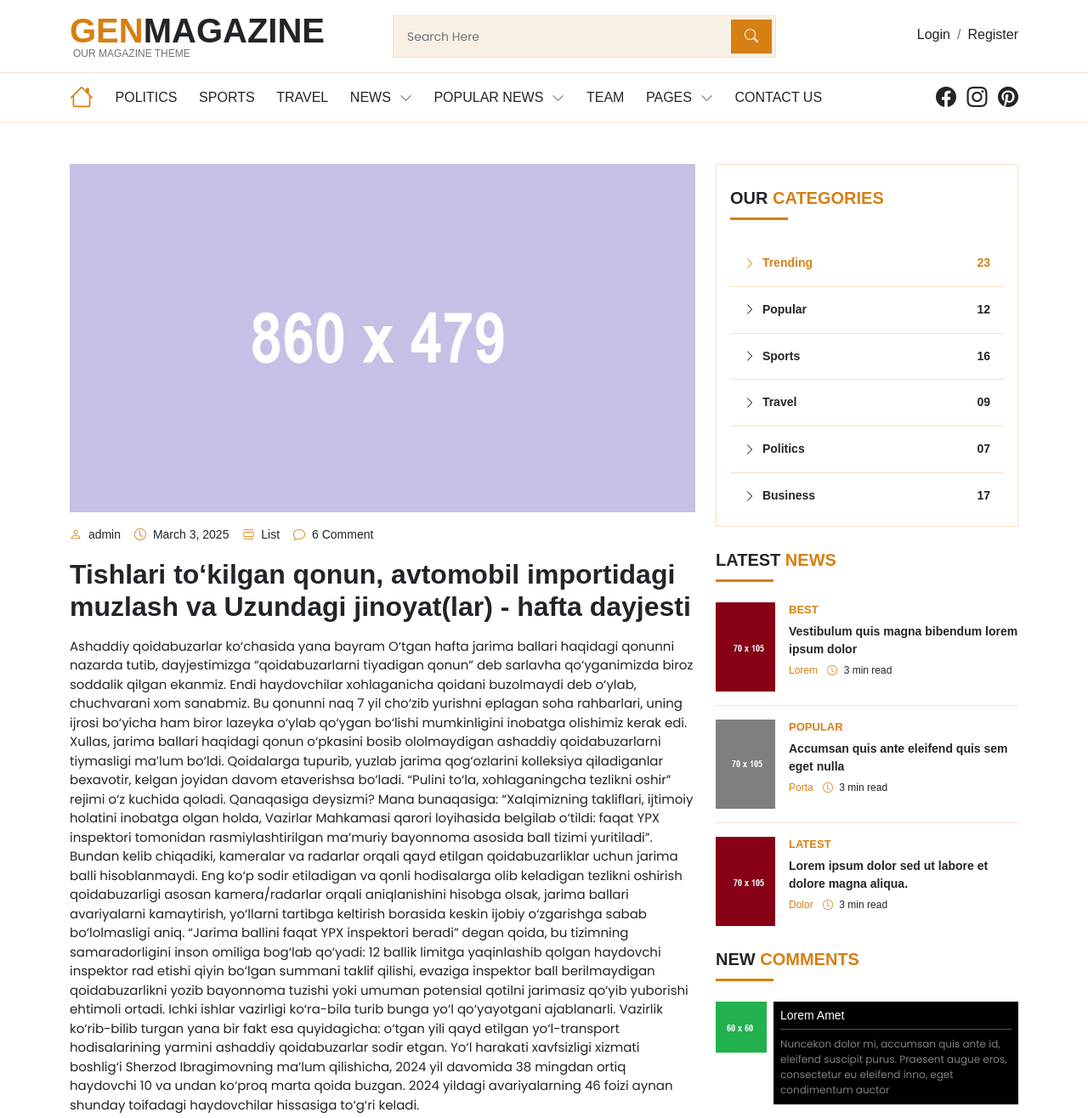
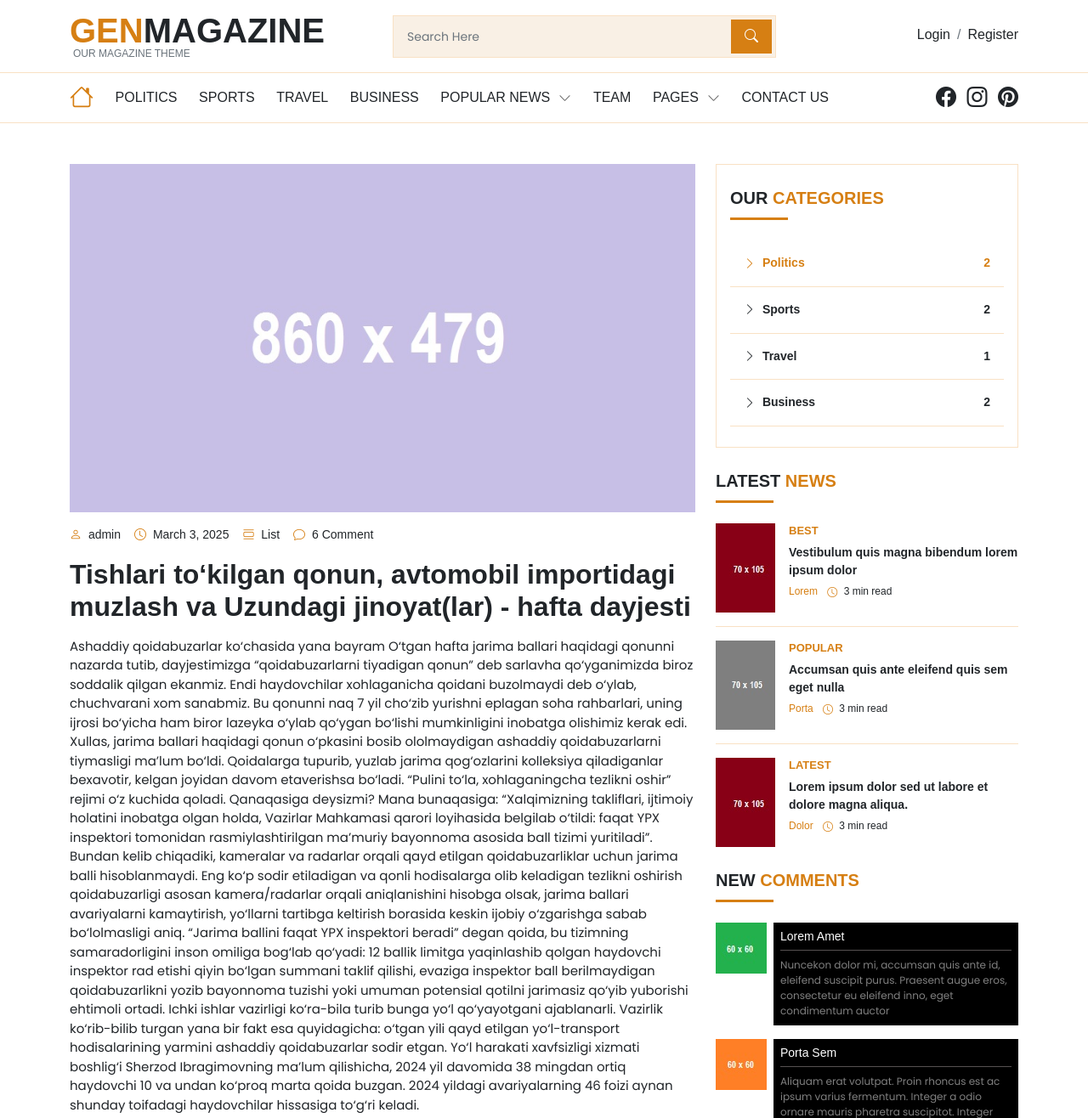
Before and after one commit to ITPARKXonqa/post, a Django app: page /news_detail/6 in a window 1280 px wide. Shown: the top 1316 px of the page at 85% size. Run offline with Django 5.2, Linux system fonts and the light colour scheme; data comes from the database, SQL or seed files in the repository; both versions use the stored data as it was after the commit; some libraries are stand-ins or nearby versions; some web fonts are replaced.

Commit message:
add news detail

```diff
--- a/news/views.py
+++ b/news/views.py
@@ -9,7 +9,6 @@
     model = Post
     template_name = 'home.html'
     context_object_name = 'categories'
-
 
     def get_queryset(self):
         categories = Category.objects.all()
@@ -34,12 +33,23 @@
     def get_context_data(self, **kwargs):
         context = super().get_context_data(**kwargs)
         context['category'] = Category.objects.get(slug=self.kwargs['slug'])
-        context['categories'] = Category.objects.all()
         return context
 
 class NewsDetailView(DetailView):
     model = Post
     template_name = 'news_detail.html'
+    context_object_name = 'post'
+
+    def get_context_data(self, **kwargs):
+        context = super().get_context_data(**kwargs)
+
+        categories = Category.objects.all()
+        data = []
+        for category in categories:
+            posts = Post.objects.filter(category=category).all()
+            data.append({'category': category, 'post_len': len(posts)})
+        context['post_lens'] = data
+        return context
 
 class LoginPageView(TemplateView):
     template_name = 'login.html'
--- a/templates/base.html
+++ b/templates/base.html
@@ -100,20 +100,11 @@
 									Travel
 								</a>
 							</li>
-
-							<li class="nav-item dropdown drop_border">
-								<a class="nav-link dropdown-toggle" href="#" id="navbarDropdown" role="button"
-									data-bs-toggle="dropdown" aria-expanded="false">
-									News<img src="{% static 'image/icons-svg/chevron-down.svg' %}" width="15" height="15"
-										alt="Submenu open/close icon">
+							<li class="nav-item">
+								<a class="nav-link dropdown-toggle" href="{% url 'category_posts' slug='business' %}" title="Visit home page">
+									Business
 								</a>
-								<ul class="dropdown-menu drop_1 shadow" aria-labelledby="navbarDropdown">
-									<li><a class="dropdown-item" href="news.html"> News</a></li>
-									<li><a class="dropdown-item border-0" href="news_detail.html"> News Detail</a></li>
-								</ul>
 							</li>
-
-
 							<li class="nav-item dropdown drop_border">
 								<a class="nav-link dropdown-toggle" href="#" role="button" data-bs-toggle="dropdown"
 									aria-expanded="false" title="Click to see Blogs category">
--- a/templates/news_detail.html
+++ b/templates/news_detail.html
@@ -8,7 +8,8 @@
             <div class="col-md-8">
                 <div class="news_detail">
                     <div class="news_detail_1">
-                        <a href="#"><img src="{% static 'image/61.jpg' %}" class="img-fluid"
+                        <a href="#"><img src="{% static 'image/61.jpg' %}"
+                                class="img-fluid"
                                 alt="img25"></a>
                         <ul class="mt-3 d-flex font_14">
                             <li class="me-3"><a href="#"><i
@@ -16,7 +17,8 @@
                                     {{ post.author }}</a></li>
                             <li class="me-3"><a href="#"><i
                                         class="bi bi-clock col_orange me-1 align-middle"></i>
-                                   {{ post.created_at | date:"F j, Y " }}</a></li>
+                                    {{ post.created_at | date:"F j, Y "}}</a>
+                            </li>
                             <li class="me-3"><a href="#"><i
                                         class="bi bi-view-list col_orange me-1 align-middle"></i>
                                     List</a></li>
@@ -256,36 +258,14 @@
                                 class="col_orange">Categories</span></b>
                         <hr class="line bg_orange mt-2 mb-4">
                         <ul class="mb-0 font_14 fw-bold">
-                            <li><a
-                                    class="d-block col_orange  py-3 px-3 border-bottom bg-white"
-                                    href="#"><i
-                                        class="bi bi-chevron-right me-1 align-middle"></i>
-                                    Trending <span
-                                        class="float-end">23</span></a></li>
-                            <li><a class="d-block py-3 px-3 border-bottom"
-                                    href="#"><i
-                                        class="bi bi-chevron-right me-1 align-middle"></i>
-                                    Popular <span
-                                        class="float-end">12</span></a></li>
-                            <li><a class="d-block py-3 px-3 border-bottom"
-                                    href="#"><i
-                                        class="bi bi-chevron-right me-1 align-middle"></i>
-                                    Sports <span
-                                        class="float-end">16</span></a></li>
-                            <li><a class="d-block py-3 px-3 border-bottom"
-                                    href="#"><i
-                                        class="bi bi-chevron-right me-1 align-middle"></i>
-                                    Travel <span
-                                        class="float-end">09</span></a></li>
-                            <li><a class="d-block py-3 px-3 border-bottom"
-                                    href="#"><i
-                                        class="bi bi-chevron-right me-1 align-middle"></i>
-                                    Politics <span
-                                        class="float-end">07</span></a></li>
-                            <li><a class="d-block pt-3 px-3" href="#"><i
-                                        class="bi bi-chevron-right me-1 align-middle"></i>
-                                    Business <span
-                                        class="float-end">17</span></a></li>
+                            {% for category in post_lens %}
+                            <li>
+                                <a class="d-block {% if post.category == category.category %} col_orange {% endif %}  py-3 px-3 border-bottom bg-white" href="{% url 'category_posts' slug=category.category.slug %}">
+                                    <i class="bi bi-chevron-right me-1 align-middle"></i>
+                                    {{ category.category }}
+                                    <span class="float-end">{{ category.post_len }}</span></a>
+                            </li>
+                            {% endfor %}
                         </ul>
                     </div>
                     <div class="politics_1_right2 mt-4">
```
Also changed, not shown: db.sqlite3.
